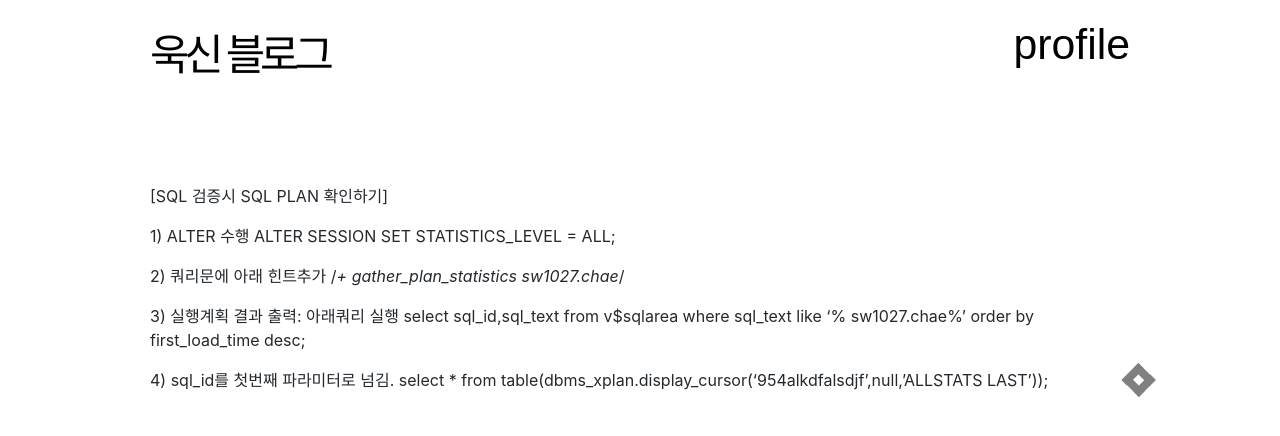
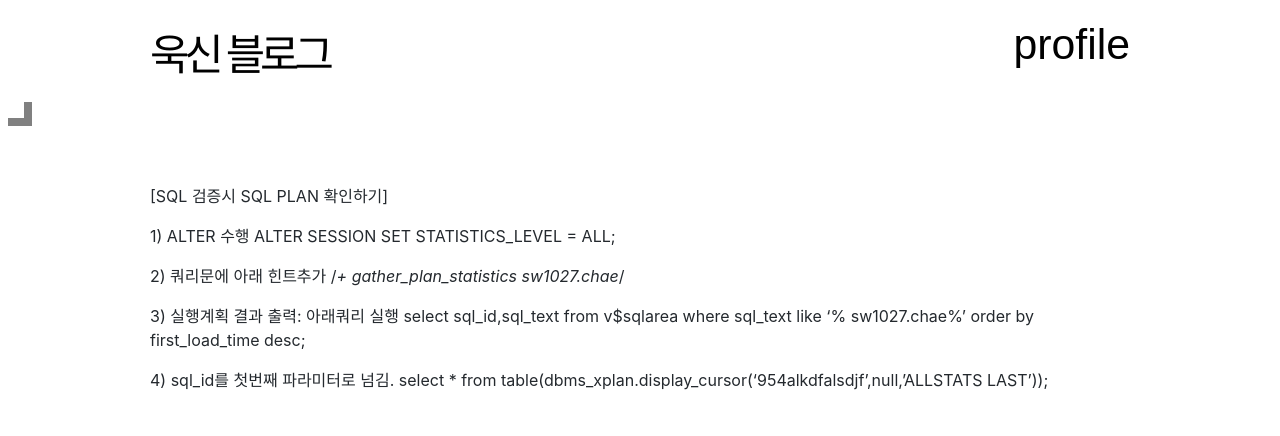
Before and after one commit to Wookshin/wookshin.github.io, a Jekyll site: the page built from _posts/2020-03-19-sqlplan.md, in a window 1280 px wide. Shown: the top 436 px of the page. Built offline with Jekyll 4.4.1, drawn with Linux system fonts in a browser that asks for light colours; some web fonts are replaced.

Commit message:
Update defaultPost.html

```diff
--- a/_layouts/defaultPost.html
+++ b/_layouts/defaultPost.html
@@ -15,8 +15,10 @@
   </head>
   <body>
     {% include header.html %}
-    <div class="arrow up"></div>
-    <div class="arrow down"></div>
+    <div class="arrow">
+      <div class="up"></div>
+      <div class="down"></div>
+    </div>
     <div class="md-container">
       {{ content }}
     </div>
```
